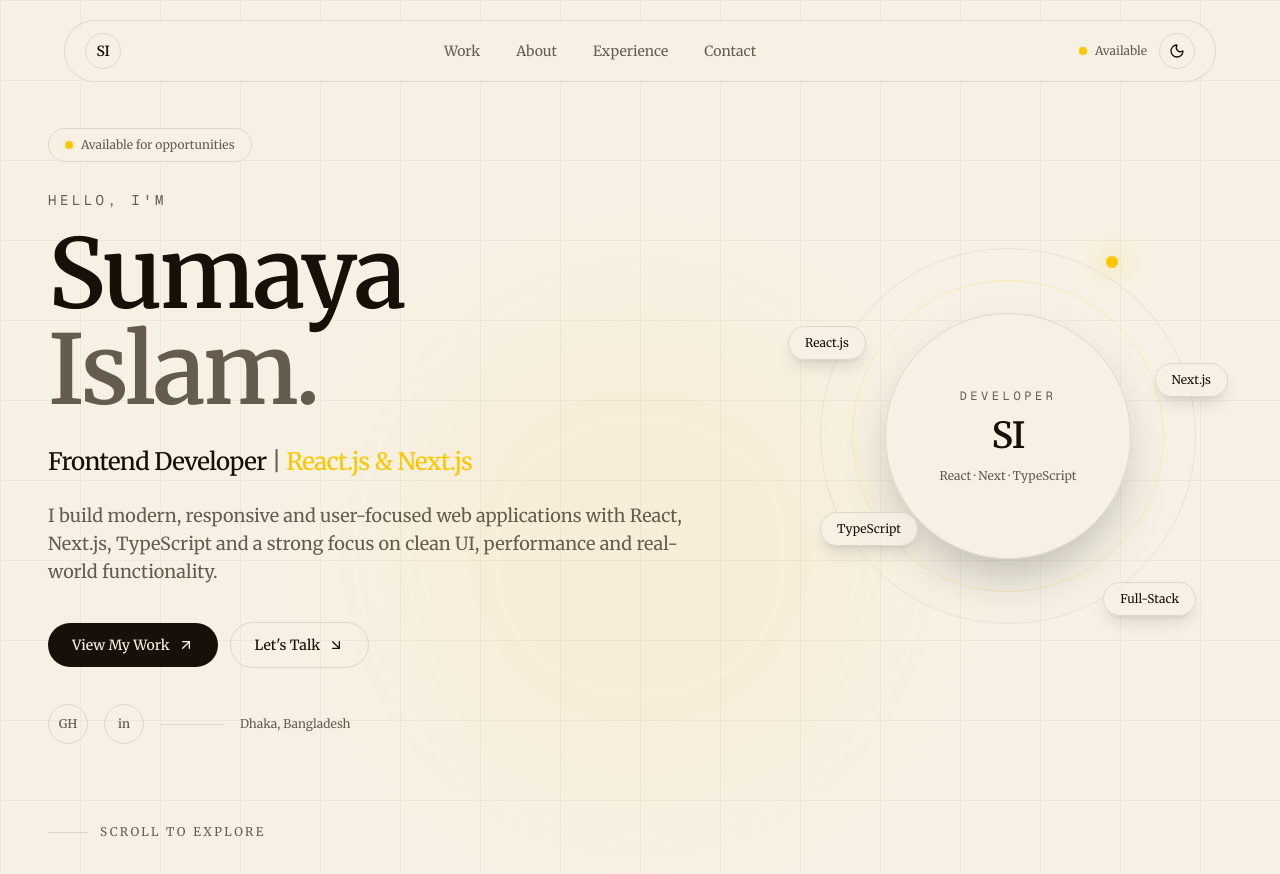
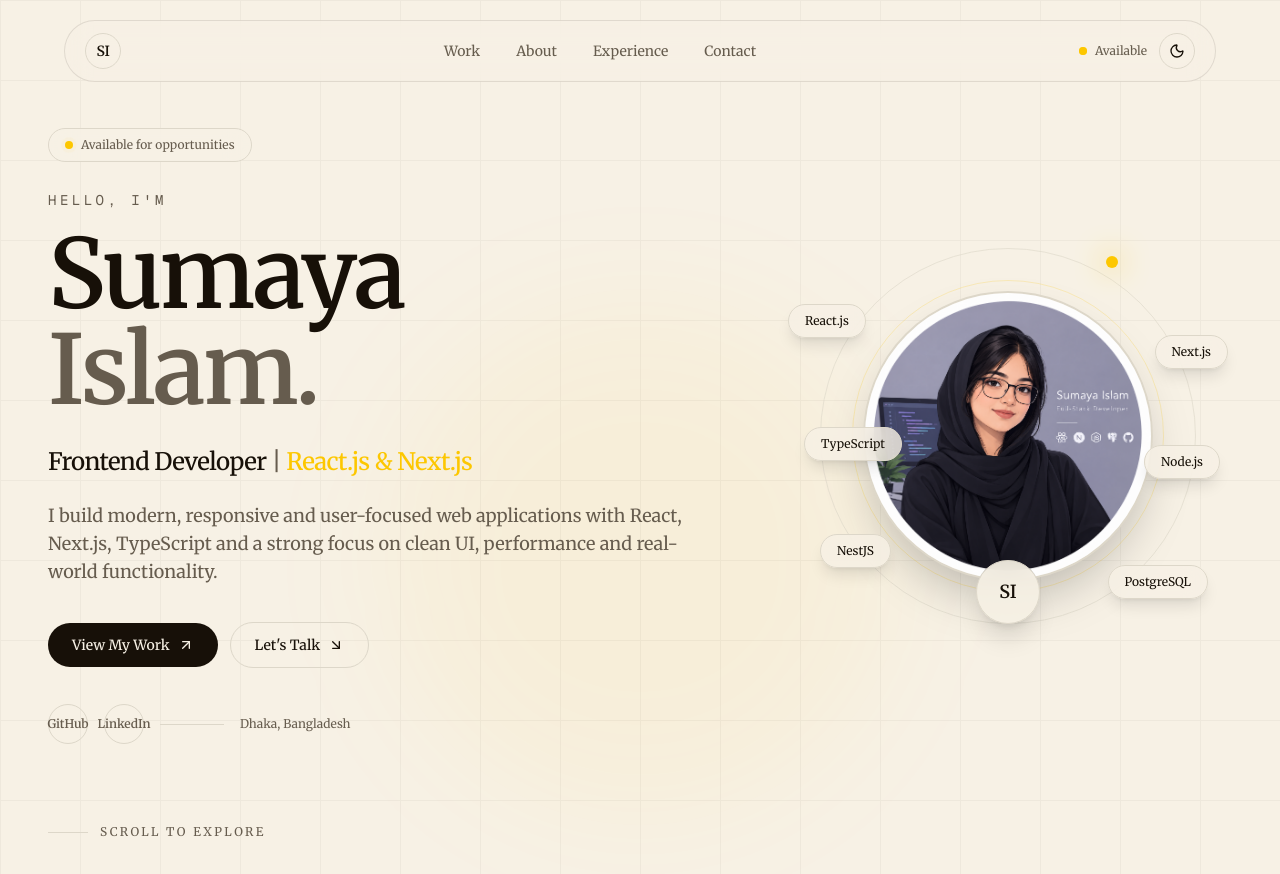
Before and after one commit to sumayaislamm/Portfolio, a Next.js app: page / in a window 1280 px wide. Shown: the top 874 px of the page. Built offline with nearby package versions, Linux system fonts and the light colour scheme.

Commit message:
hero features

```diff
--- a/package.json
+++ b/package.json
@@ -12,7 +12,7 @@
     "class-variance-authority": "^0.7.1",
     "cn": "^0.2.6",
     "framer-motion": "^13.4.0",
-    "lucide-react": "^1.44.0",
+    "lucide-react": "^1.47.0",
     "next": "16.3.4",
     "radix-ui": "^1.6.7",
     "react": "19.2.8",
--- a/src/components/home/Hero.tsx
+++ b/src/components/home/Hero.tsx
@@ -1,7 +1,7 @@
 "use client";
 
 import Link from "next/link";
-import { ArrowDownRight, ArrowUpRight } from "lucide-react";
+import { ArrowDownRight, ArrowUpRight,  } from "lucide-react";
 import { motion } from "framer-motion";
 
 export default function Hero() {
@@ -12,14 +12,14 @@ export default function Hero() {
     >
       {/* Background */}
       <div className="pointer-events-none absolute inset-0">
-        <div className="absolute left-1/2 top-1/3 h-125 w-125 -translate-x-1/2 rounded-full bg-primary/5 blur-3xl" />
+        <div className="absolute left-1/2 top-1/3 h-[500px] w-[500px] -translate-x-1/2 rounded-full bg-primary/5 blur-3xl" />
 
         <div className="absolute inset-0 opacity-[0.035] [background-image:linear-gradient(var(--foreground)_1px,transparent_1px),linear-gradient(90deg,var(--foreground)_1px,transparent_1px)] [background-size:80px_80px]" />
       </div>
 
       <div className="relative mx-auto w-full max-w-7xl">
         <div className="grid items-center gap-16 lg:grid-cols-[1.2fr_0.8fr]">
-          {/* Left */}
+          {/* Left Content */}
           <motion.div
             initial={{ opacity: 0, y: 30 }}
             animate={{ opacity: 1, y: 0 }}
@@ -31,14 +31,16 @@ export default function Hero() {
                 <span className="absolute inline-flex h-full w-full animate-ping rounded-full bg-primary opacity-60" />
                 <span className="relative inline-flex h-2 w-2 rounded-full bg-primary" />
               </span>
+
               Available for opportunities
             </div>
 
-            {/* Name */}
+            {/* Intro */}
             <p className="mb-4 font-mono text-sm uppercase tracking-[0.25em] text-muted-foreground">
               Hello, I&apos;m
             </p>
 
+            {/* Name */}
             <h1 className="max-w-4xl text-5xl font-semibold tracking-tight sm:text-6xl lg:text-8xl">
               Sumaya
               <span className="block text-muted-foreground">Islam.</span>
@@ -53,18 +55,19 @@ export default function Hero() {
 
             {/* Description */}
             <p className="mt-6 max-w-2xl text-base leading-7 text-muted-foreground sm:text-lg">
-              I build modern, responsive and user-focused web applications with
-              React, Next.js, TypeScript and a strong focus on clean UI,
+              I build modern, responsive and user-focused web applications
+              with React, Next.js, TypeScript and a strong focus on clean UI,
               performance and real-world functionality.
             </p>
 
-            {/* Actions */}
+            {/* CTA */}
             <div className="mt-9 flex flex-wrap items-center gap-3">
               <Link
                 href="#work"
                 className="group inline-flex items-center gap-2 rounded-full bg-foreground px-6 py-3 text-sm font-medium text-background transition-all duration-300 hover:-translate-y-0.5 hover:shadow-lg"
               >
                 View My Work
+
                 <ArrowUpRight className="h-4 w-4 transition-transform duration-300 group-hover:translate-x-0.5 group-hover:-translate-y-0.5" />
               </Link>
 
@@ -73,13 +76,14 @@ export default function Hero() {
                 className="inline-flex items-center gap-2 rounded-full border border-border px-6 py-3 text-sm font-medium transition-all duration-300 hover:border-primary hover:bg-muted"
               >
                 Let&apos;s Talk
+
                 <ArrowDownRight className="h-4 w-4" />
               </Link>
             </div>
 
-            {/* Socials */}
-            {/* Socials */}
+            {/* Social Links */}
             <div className="mt-9 flex items-center gap-4">
+              {/* GitHub */}
               <Link
                 href="https://github.com/sumayaislamm"
                 target="_blank"
@@ -87,9 +91,11 @@ export default function Hero() {
                 aria-label="GitHub"
                 className="flex h-10 w-10 items-center justify-center rounded-full border border-border text-xs font-semibold text-muted-foreground transition-all duration-300 hover:border-primary hover:bg-muted hover:text-foreground"
               >
-                GH
+              GitHub
+
               </Link>
 
+              {/* LinkedIn */}
               <Link
                 href="https://www.linkedin.com/in/sumayaislamm"
                 target="_blank"
@@ -97,7 +103,7 @@ export default function Hero() {
                 aria-label="LinkedIn"
                 className="flex h-10 w-10 items-center justify-center rounded-full border border-border text-xs font-semibold text-muted-foreground transition-all duration-300 hover:border-primary hover:bg-muted hover:text-foreground"
               >
-                in
+               LinkedIn
               </Link>
 
               <span className="h-px w-16 bg-border" />
@@ -112,54 +118,70 @@ export default function Hero() {
           <motion.div
             initial={{ opacity: 0, scale: 0.95 }}
             animate={{ opacity: 1, scale: 1 }}
-            transition={{ duration: 0.8, delay: 0.15, ease: "easeOut" }}
+            transition={{
+              duration: 0.8,
+              delay: 0.15,
+              ease: "easeOut",
+            }}
             className="relative hidden lg:block"
           >
             <div className="relative mx-auto aspect-square max-w-[440px]">
-              {/* Outer ring */}
+              {/* Outer Rings */}
               <div className="absolute inset-8 rounded-full border border-border/60" />
 
               <div className="absolute inset-16 rounded-full border border-primary/20" />
 
-              {/* Center */}
-              <div className="absolute inset-[22%] flex flex-col items-center justify-center rounded-full border border-border bg-background/80 text-center shadow-2xl backdrop-blur-xl">
-                <span className="font-mono text-xs uppercase tracking-[0.3em] text-muted-foreground">
-                  Developer
-                </span>
-
-                <span className="mt-3 text-4xl font-semibold tracking-tight">
-                  SI
-                </span>
-
-                <span className="mt-3 text-xs text-muted-foreground">
-                  React · Next · TypeScript
-                </span>
+              {/* Avatar */}
+              <div className="absolute inset-[17%] overflow-hidden rounded-full border-2 border-border bg-muted shadow-2xl">
+                <img
+                  src="/avatar.png"
+                  alt="Sumaya Islam"
+                  className="h-full w-full object-cover"
+                />
               </div>
 
-              {/* Floating labels */}
-              <div className="absolute left-0 top-1/4 rounded-full border border-border bg-background/80 px-4 py-2 text-xs shadow-lg backdrop-blur-md">
+              {/* SI Branding */}
+              <div className="absolute bottom-8 left-1/2 flex h-16 w-16 -translate-x-1/2 items-center justify-center rounded-full border border-border bg-background/90 text-lg font-semibold shadow-xl backdrop-blur-md">
+                SI
+              </div>
+
+              {/* Tech Badge — Frontend */}
+              <div className="absolute left-0 top-[20%] rounded-full border border-border bg-background/80 px-4 py-2 text-xs shadow-lg backdrop-blur-md">
                 React.js
               </div>
 
-              <div className="absolute right-0 top-1/3 rounded-full border border-border bg-background/80 px-4 py-2 text-xs shadow-lg backdrop-blur-md">
+              {/* Tech Badge — Next */}
+              <div className="absolute right-0 top-[27%] rounded-full border border-border bg-background/80 px-4 py-2 text-xs shadow-lg backdrop-blur-md">
                 Next.js
               </div>
 
-              <div className="absolute bottom-1/4 left-8 rounded-full border border-border bg-background/80 px-4 py-2 text-xs shadow-lg backdrop-blur-md">
+              {/* Tech Badge — TypeScript */}
+              <div className="absolute left-4 top-[48%] rounded-full border border-border bg-background/80 px-4 py-2 text-xs shadow-lg backdrop-blur-md">
                 TypeScript
               </div>
 
-              <div className="absolute bottom-10 right-8 rounded-full border border-border bg-background/80 px-4 py-2 text-xs shadow-lg backdrop-blur-md">
-                Full-Stack
+              {/* Tech Badge — Node */}
+              <div className="absolute right-2 top-[52%] rounded-full border border-border bg-background/80 px-4 py-2 text-xs shadow-lg backdrop-blur-md">
+                Node.js
               </div>
 
-              {/* Decorative dot */}
+              {/* Tech Badge — Nest */}
+              <div className="absolute bottom-[20%] left-8 rounded-full border border-border bg-background/80 px-4 py-2 text-xs shadow-lg backdrop-blur-md">
+                NestJS
+              </div>
+
+              {/* Tech Badge — PostgreSQL */}
+              <div className="absolute bottom-[13%] right-5 rounded-full border border-border bg-background/80 px-4 py-2 text-xs shadow-lg backdrop-blur-md">
+                PostgreSQL
+              </div>
+
+              {/* Accent Dot */}
               <div className="absolute right-1/4 top-10 h-3 w-3 rounded-full bg-primary shadow-[0_0_30px_var(--primary)]" />
             </div>
           </motion.div>
         </div>
 
-        {/* Scroll indicator */}
+        {/* Scroll Indicator */}
         <motion.div
           initial={{ opacity: 0 }}
           animate={{ opacity: 1 }}
```
Also changed, not shown: public/logo.png (renamed from public/Sumaya Logo.png), 1 other file (tests, documents, lock files or other folders).
